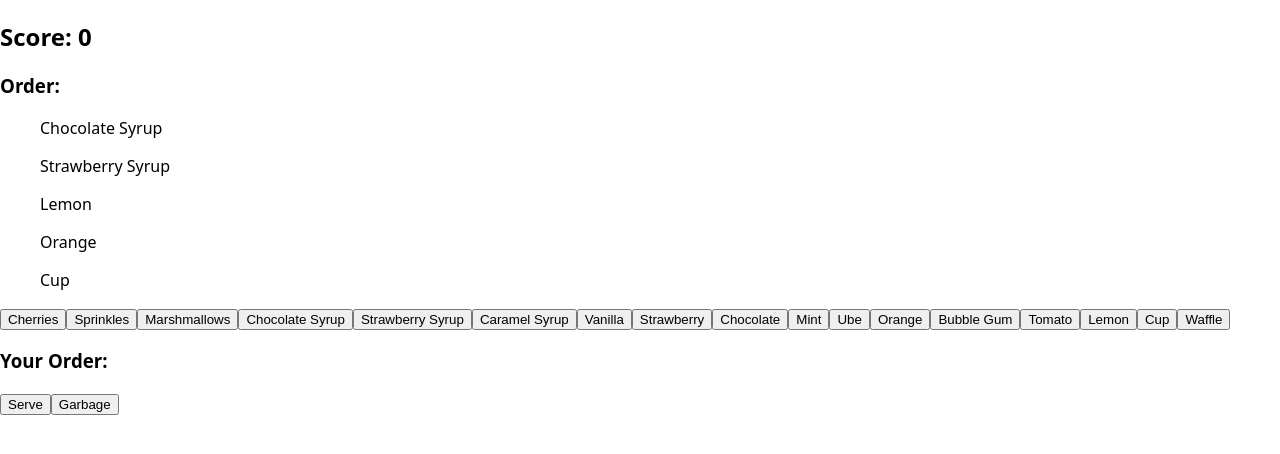
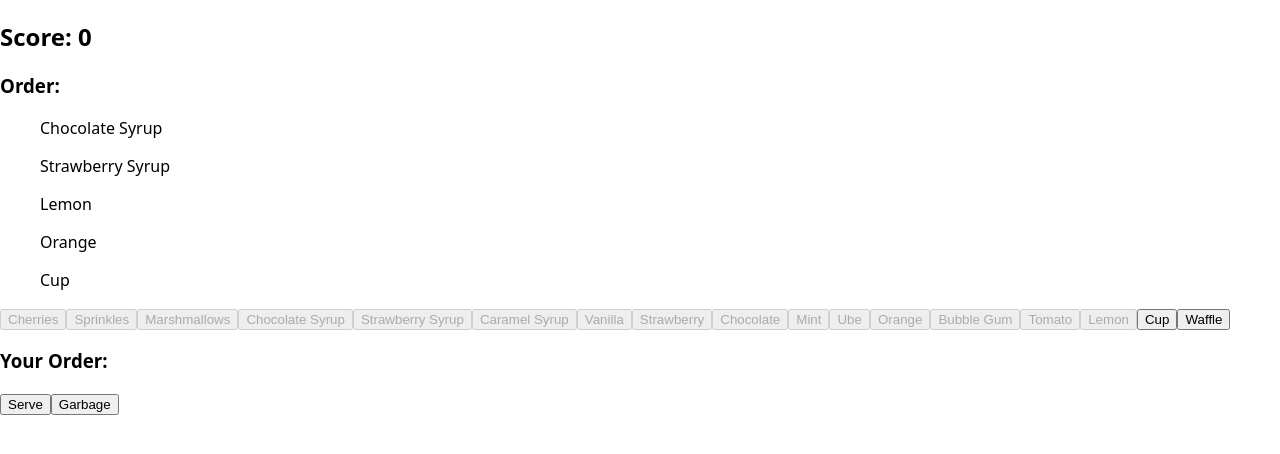
Before and after one commit to klucky17/brain-freeze, a React (Vite) app: page / in a window 1280 px wide. Both pictures are taken after a click on the button "Play". Shown: the top 454 px of the page. Built offline with nearby package versions, Linux system fonts and the light colour scheme.

Commit message:
fix playerOrder array order & disabled buttons

```diff
--- a/src/components/Game.jsx
+++ b/src/components/Game.jsx
@@ -52,6 +52,9 @@ function Game({score, setScore}) {
   function addTopping(item){
     setTopping([...playerTopping, item])
   }
+  function addItem(item){
+    setPlayerOrder([...playerOrder, item])
+  }
 
   function resetPlayerOrder(){
     setIceCream([])
@@ -65,7 +68,7 @@ function Game({score, setScore}) {
     const correct = JSON.stringify(order) === JSON.stringify(playerOrder) //compare orders
     if(correct){
       setScore(score + 25*(order.length-1))  //25 points for each item excluding the cone
-      resetPlayerOrder()  //reset created order
+      setPlayerOrder([])  //reset created order
       setOrder(getOrder())  //get new customer order
     }
   }
@@ -79,7 +82,8 @@ function Game({score, setScore}) {
   const [playerCone, setCone] = useState(null)  //can only have 1 cone at a time
   const [playerSyrup, setSyrup] = useState([])
   const [playerTopping, setTopping] = useState([])
-  const playerOrder = [playerCone, ...playerIceCream, ...playerSyrup, ...playerTopping]  //combine everything into 1 array
+  const [playerOrder, setPlayerOrder] = useState([])
+  //const playerOrder = [playerCone, ...playerIceCream, ...playerSyrup, ...playerTopping]  //combine everything into 1 array
 
   return(
     /*display current score*/
@@ -104,8 +108,9 @@ function Game({score, setScore}) {
         {toppings.map((topping) => (
           <button
             key={topping}
-            onClick={() => addTopping(topping)}  /*add topping*/
-            disabled={playerTopping.length >= 2}  /*max toppings = 2*/
+            onClick={() => addItem(topping)}  /*add topping*/
+            disabled={playerOrder.filter(i => toppings.includes(i)).length >= 2  /*max toppings = 2*/
+                      || !playerOrder.some(i => cones.includes(i))}  /*cone has to be chosen before adding anything else*/
           >
             {topping}
           </button>
@@ -114,8 +119,9 @@ function Game({score, setScore}) {
         {syrups.map((syrup) => (
           <button
             key={syrup}
-            onClick={() => addSyrup(syrup)}  /*add syrup*/
-            disabled={playerSyrup.length >= 2}  /*max syrups = 2*/
+            onClick={() => addItem(syrup)}  /*add syrup*/
+            disabled={playerOrder.filter(i => syrups.includes(i)).length >= 2  /*max syrups = 2*/
+                      || !playerOrder.some(i => cones.includes(i))}  /*cone has to be chosen before adding anything else*/
           >
             {syrup}
           </button>
@@ -124,8 +130,9 @@ function Game({score, setScore}) {
         {flavours.map((flavour) => (
           <button
             key={flavour}
-            onClick={() => addIceCream(flavour)}  /*add scoop*/
-            disabled={playerIceCream.length >= flavours.length}  /*max scoops = total num of flavours*/
+            onClick={() => addItem(flavour)}  /*add scoop*/
+            disabled={playerOrder.filter(i => flavours.includes(i)).length >= flavours.length  /*max scoops = total num of flavours*/
+                      || !playerOrder.some(i => cones.includes(i))}  /*cone has to be chosen before adding anything else*/
           >
             {flavour}
           </button>
@@ -134,8 +141,8 @@ function Game({score, setScore}) {
         {cones.map((cone) => (
           <button
             key={cone}
-            onClick={() => addCone(cone)}  /*add cone*/
-            disabled={playerCone != null}  /*disable cone buttons when a cone is already chosen*/
+            onClick={() => addItem(cone)}  /*add cone*/
+            disabled={playerOrder.some(i => cones.includes(i))}  /*disable cone buttons when a cone is already chosen*/
           >
             {cone}
           </button>
@@ -159,7 +166,7 @@ function Game({score, setScore}) {
       </button>
 
       {/*reset ice cream*/}
-      <button onClick={resetPlayerOrder}>
+      <button onClick={() => setPlayerOrder([])}>
         Garbage
       </button>
     </div>
```
